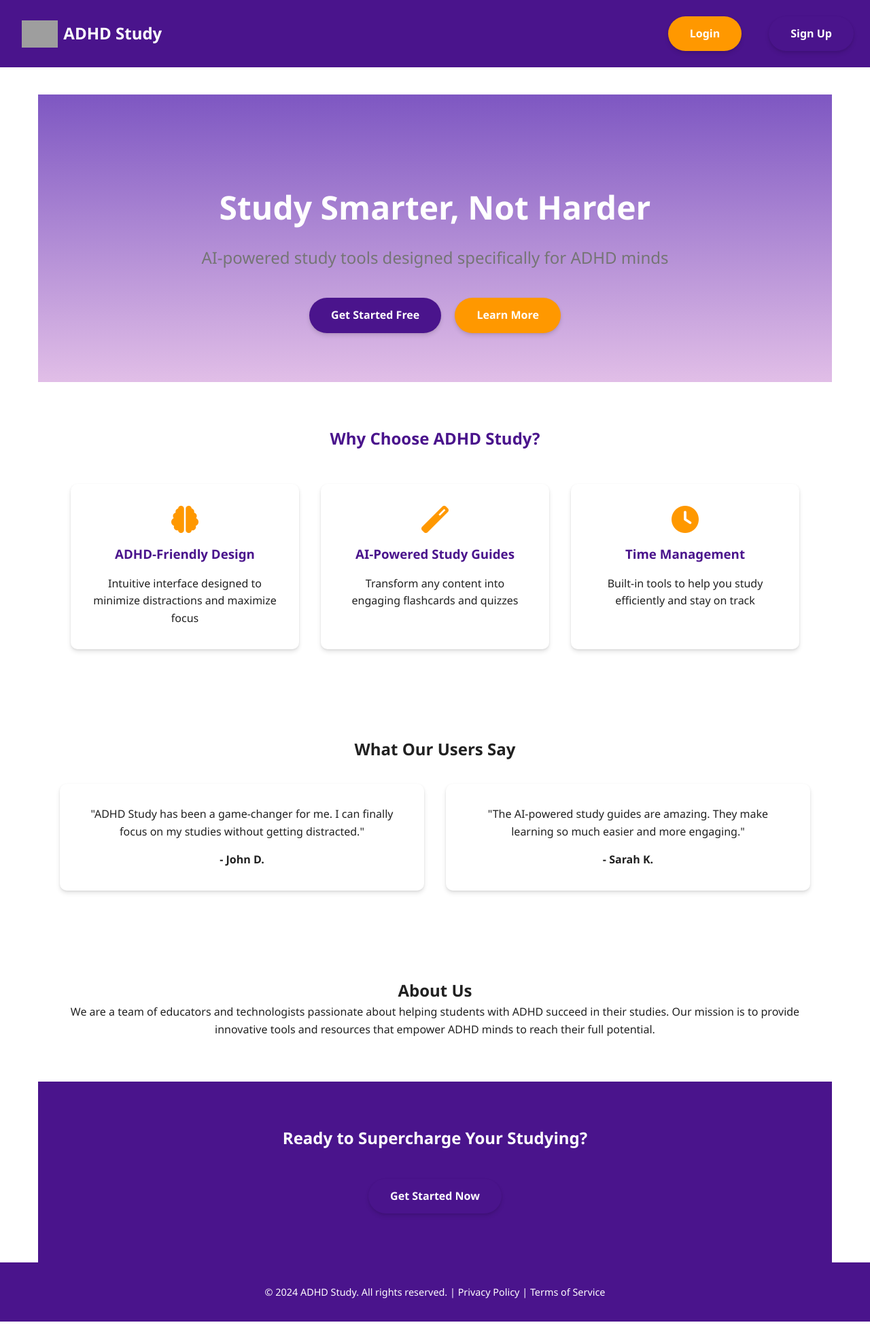
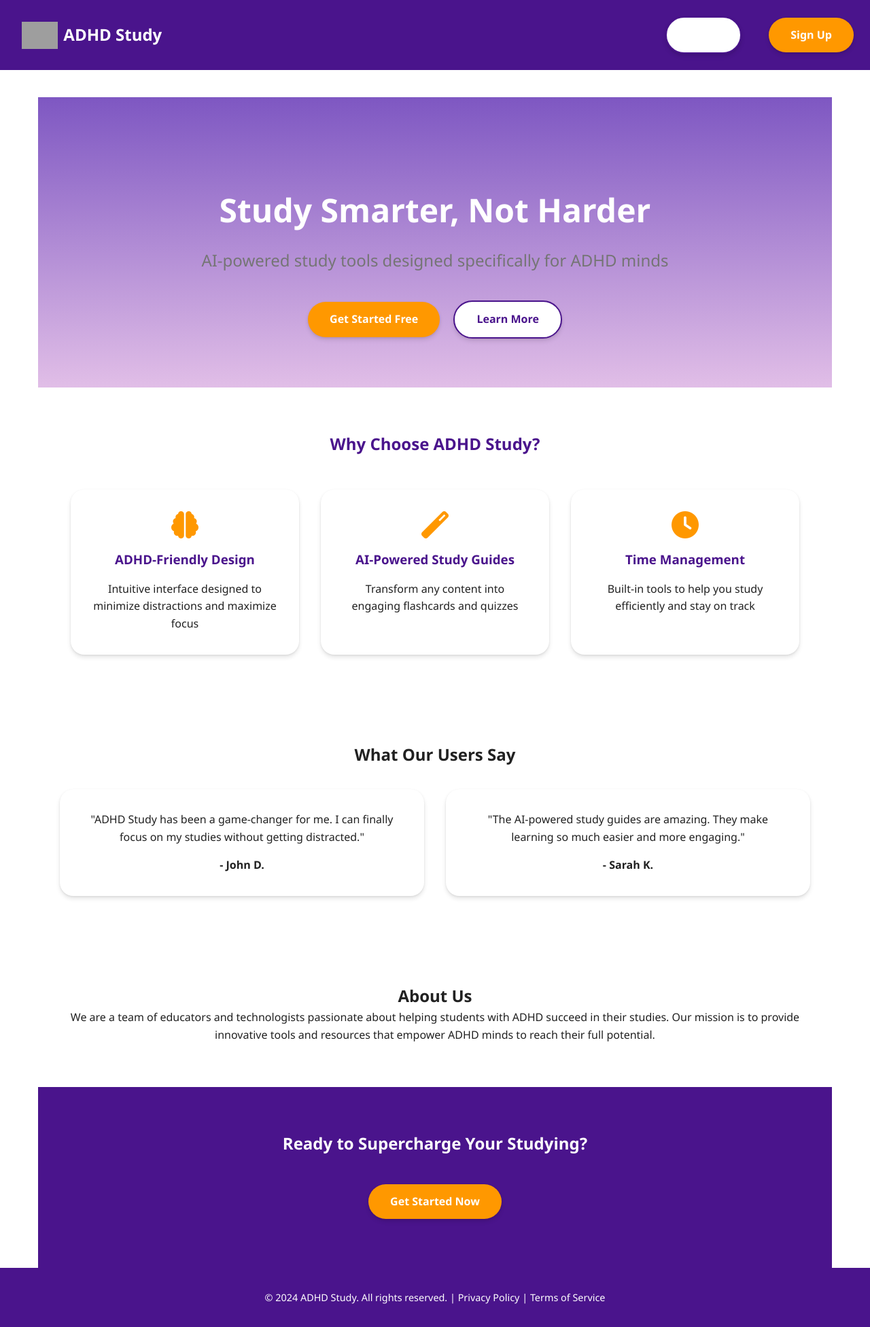
Before and after one commit to Q2OD/ADHDStudys, a Flask app: page / in a window 1280 px wide. Shown: the whole page at 68% size. Run offline with Flask 3, Linux system fonts and the light colour scheme; grey boxes are pictures that could not be loaded.

Commit message:
style: Update button colors and add rounded corners to UI elements

```diff
--- a/static/css/style.css
+++ b/static/css/style.css
@@ -114,16 +114,18 @@ body {
 }
 
 .btn-primary {
-    background-color: var(--primary-color);
+    background-color: var(--secondary-color);
     color: var(--background-light);
     box-shadow: 0 4px 6px rgba(0, 0, 0, 0.1), 0 1px 3px rgba(0, 0, 0, 0.08);
+    border-radius: 30px;
 }
 
 .btn-secondary {
-    background-color: var(--secondary-color);
-    color: var(--background-light);
-    border: none;
+    background-color: var(--background-light);
+    color: var(--primary-color);
+    border: 2px solid var(--primary-color);
     box-shadow: 0 4px 6px rgba(0, 0, 0, 0.1), 0 1px 3px rgba(0, 0, 0, 0.08);
+    border-radius: 30px;
 }
 
 .btn-primary:hover, .btn-secondary:hover {
@@ -152,7 +154,7 @@ body {
 .feature-card {
     background-color: rgba(255, 255, 255, 0.1);
     padding: 2rem;
-    border-radius: 10px;
+    border-radius: 20px;
     text-align: center;
     transition: transform 0.3s ease, box-shadow 0.3s ease;
     box-shadow: 0 4px 6px rgba(0, 0, 0, 0.1), 0 1px 3px rgba(0, 0, 0, 0.08);
@@ -241,7 +243,7 @@ label {
 input[type="email"],
 input[type="password"] {
     padding: 0.8rem;
-    border-radius: 5px;
+    border-radius: 10px;
     border: 1px solid #ccc;
     background-color: #f5f5f5;
     color: var(--text-dark);
@@ -256,11 +258,11 @@ input[type="password"]:focus {
 }
 
 button[type="submit"] {
-    background-color: var(--primary-color);
-    color: var(--text-light);
+    background-color: var(--secondary-color);
+    color: var(--background-light);
     border: none;
     padding: 0.8rem;
-    border-radius: 5px;
+    border-radius: 30px;
     font-size: 1rem;
     font-weight: bold;
     cursor: pointer;
@@ -285,7 +287,7 @@ button[type="submit"]:hover {
 .testimonial-card {
     background-color: var(--background-light);
     padding: 2rem;
-    border-radius: 10px;
+    border-radius: 20px;
     box-shadow: 0 4px 6px rgba(0, 0, 0, 0.1), 0 1px 3px rgba(0, 0, 0, 0.08);
 }
 
```
